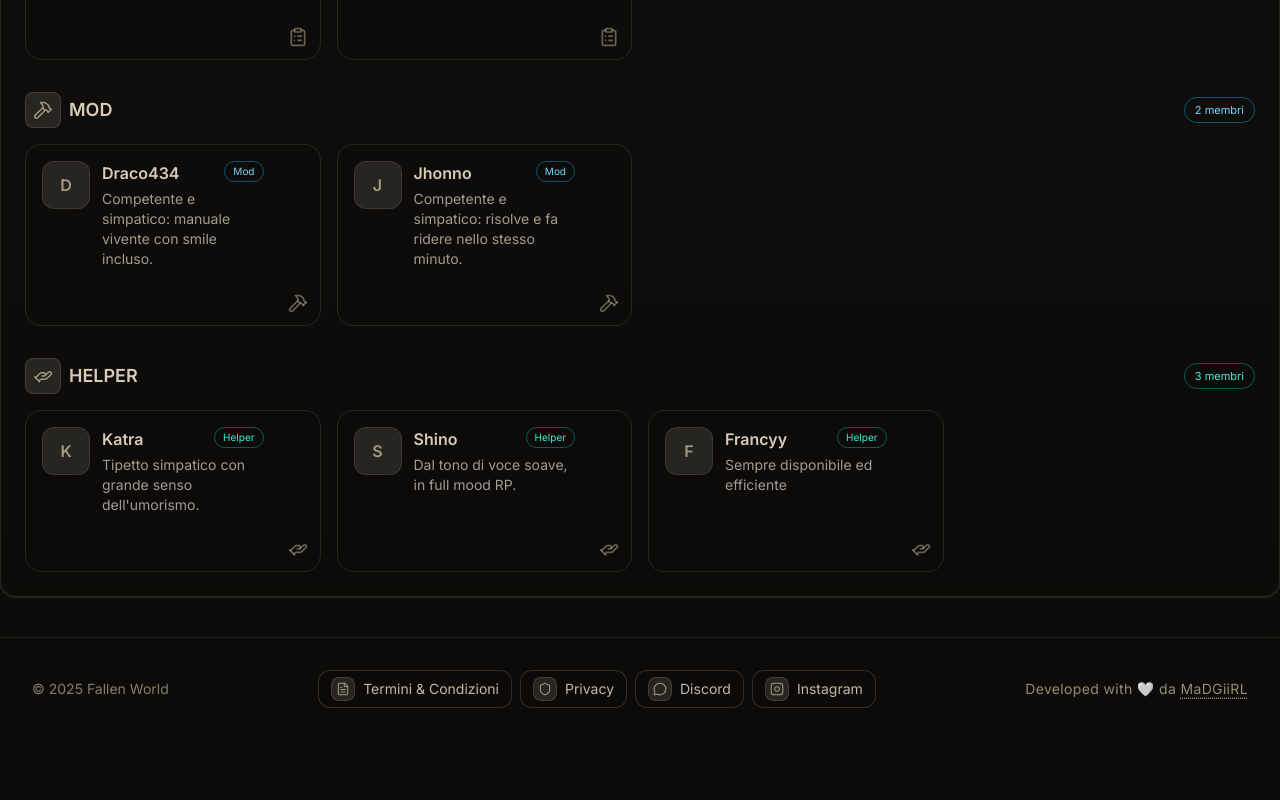
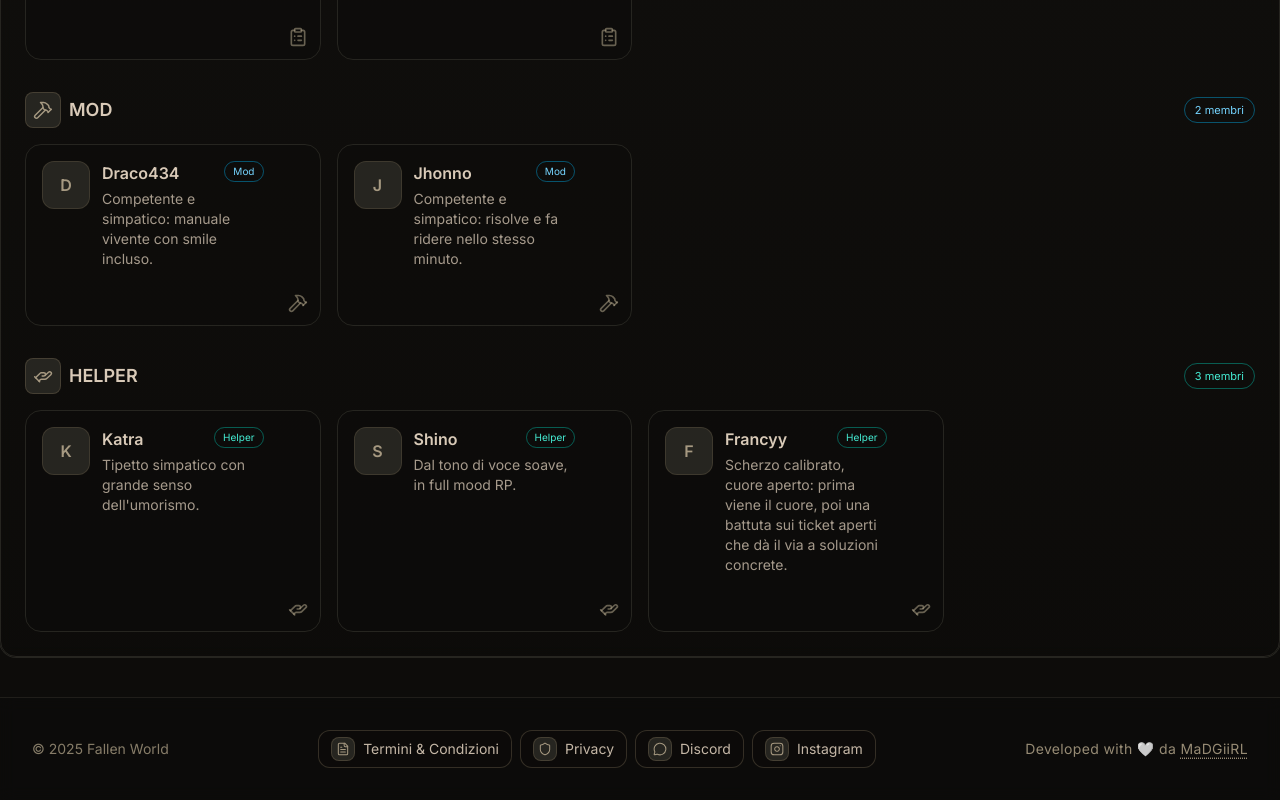
Before and after one commit to MaDGiiRL/fw-website, a React (Vite) app: page /staff in a window 1280 px wide. Shown: the part 1780-2580 px from the top of the page. Before the commit the page ends 2520 px from the top, so only its background shows below. Built offline with nearby package versions, Linux system fonts and the light colour scheme.

Commit message:
aggiunta francy

```diff
--- a/src/pages/Staff.jsx
+++ b/src/pages/Staff.jsx
@@ -162,7 +162,7 @@ const GROUPS = [
       {
         name: "Francyy",
         role: "Helper",
-        bio: "Sempre disponibile ed efficiente",
+        bio: "Scherzo calibrato, cuore aperto: prima viene il cuore, poi una battuta sui ticket aperti che dà il via a soluzioni concrete.",
       },
     ],
   },
```
